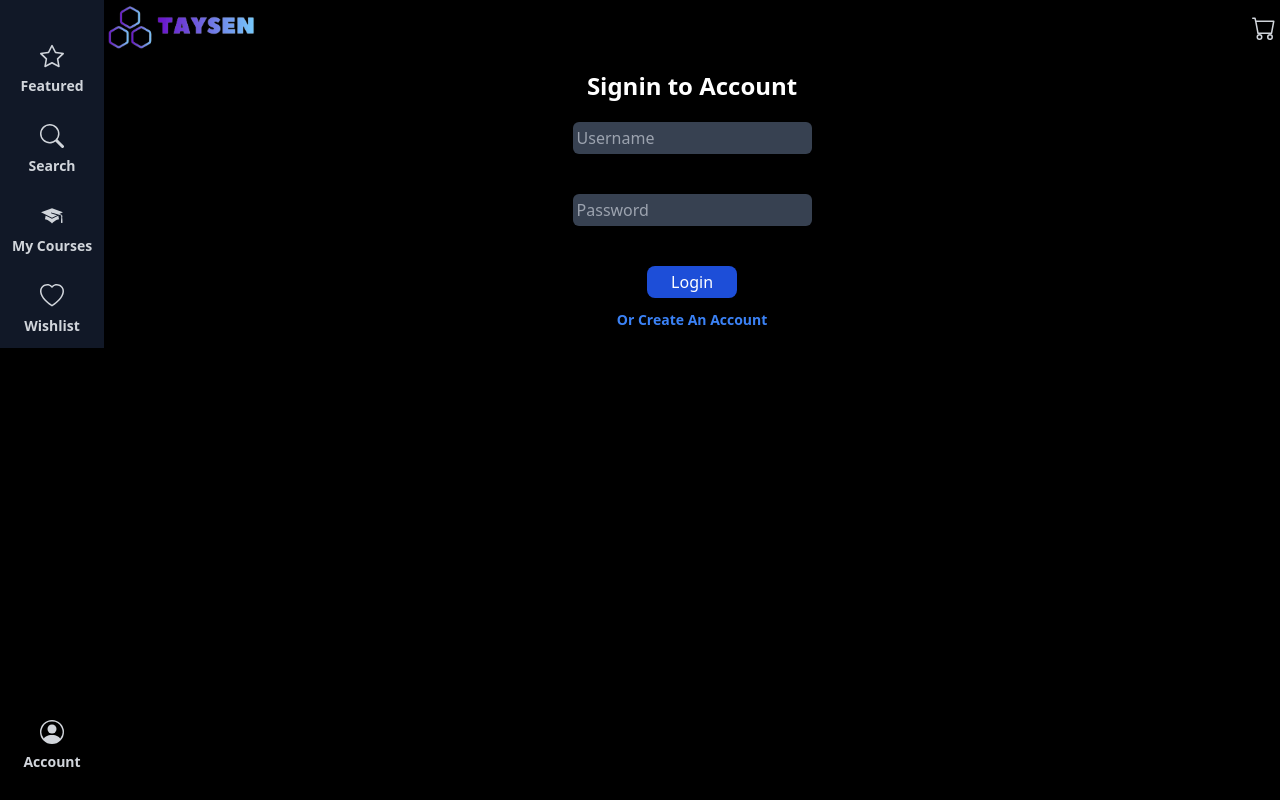
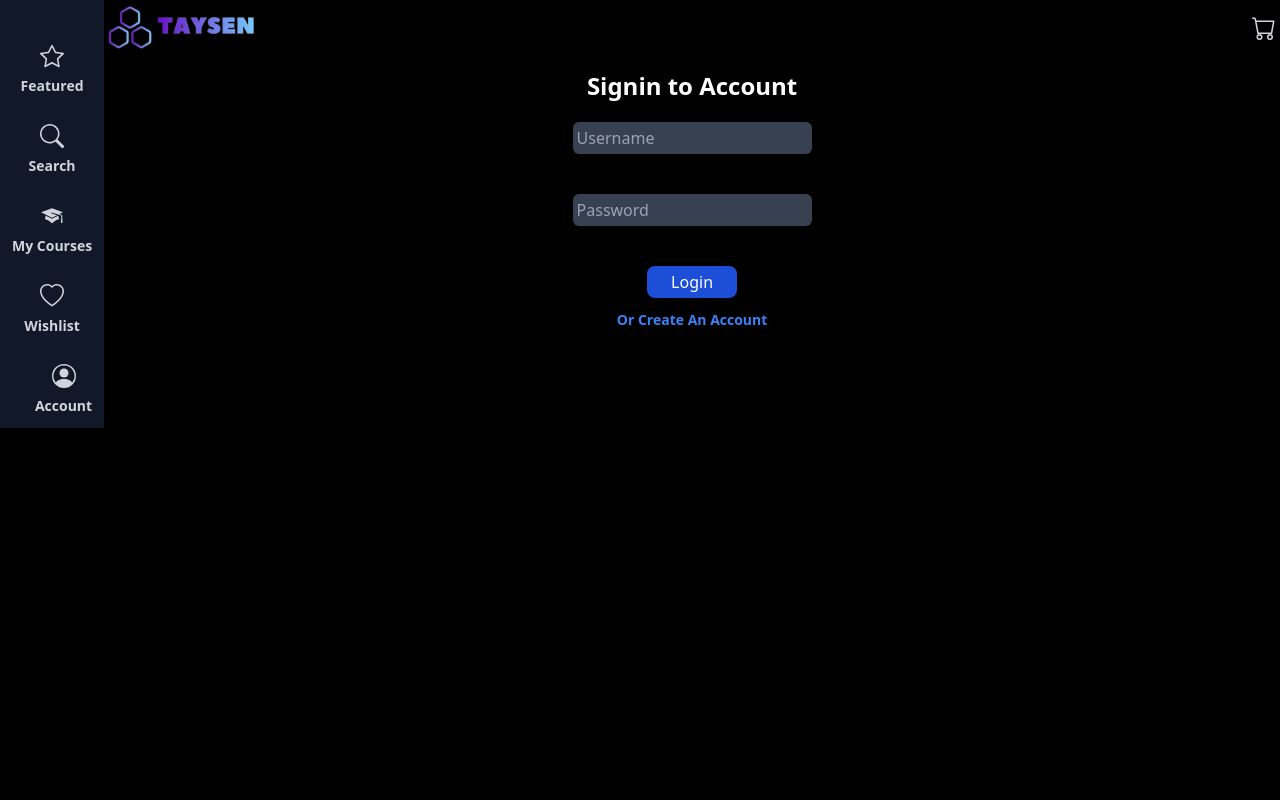
Before and after one commit to suwilanji-chipofya-hadat/taysen-academy-client, a React (Vite) app: page /login in a window 1280 px wide. Built offline with nearby package versions, Linux system fonts and the light colour scheme.

Commit message:
Update Navbar.jsx

```diff
--- a/src/components/Navbar.jsx
+++ b/src/components/Navbar.jsx
@@ -27,7 +27,7 @@ export default function Navbar() {
                 <BsHeart className="text-2xl font-bold"/>
                 <p className="text-sm font-semibold whitespace-nowrap">Wishlist</p>
             </Link>
-            <Link to={'/account'} className={`${location.pathname === "/account" && "text-white"} flex flex-col items-center space-y-2 sm:absolute sm:bottom-7`}>
+            <Link to={'/account'} className={`${location.pathname === "/account" && "text-white"} flex flex-col items-center space-y-2 flex-item sm:self-end`}>
                 <BsPersonCircle className="text-2xl font-bold"/>
                 <p className="text-sm font-semibold">Account</p>
             </Link>
```
